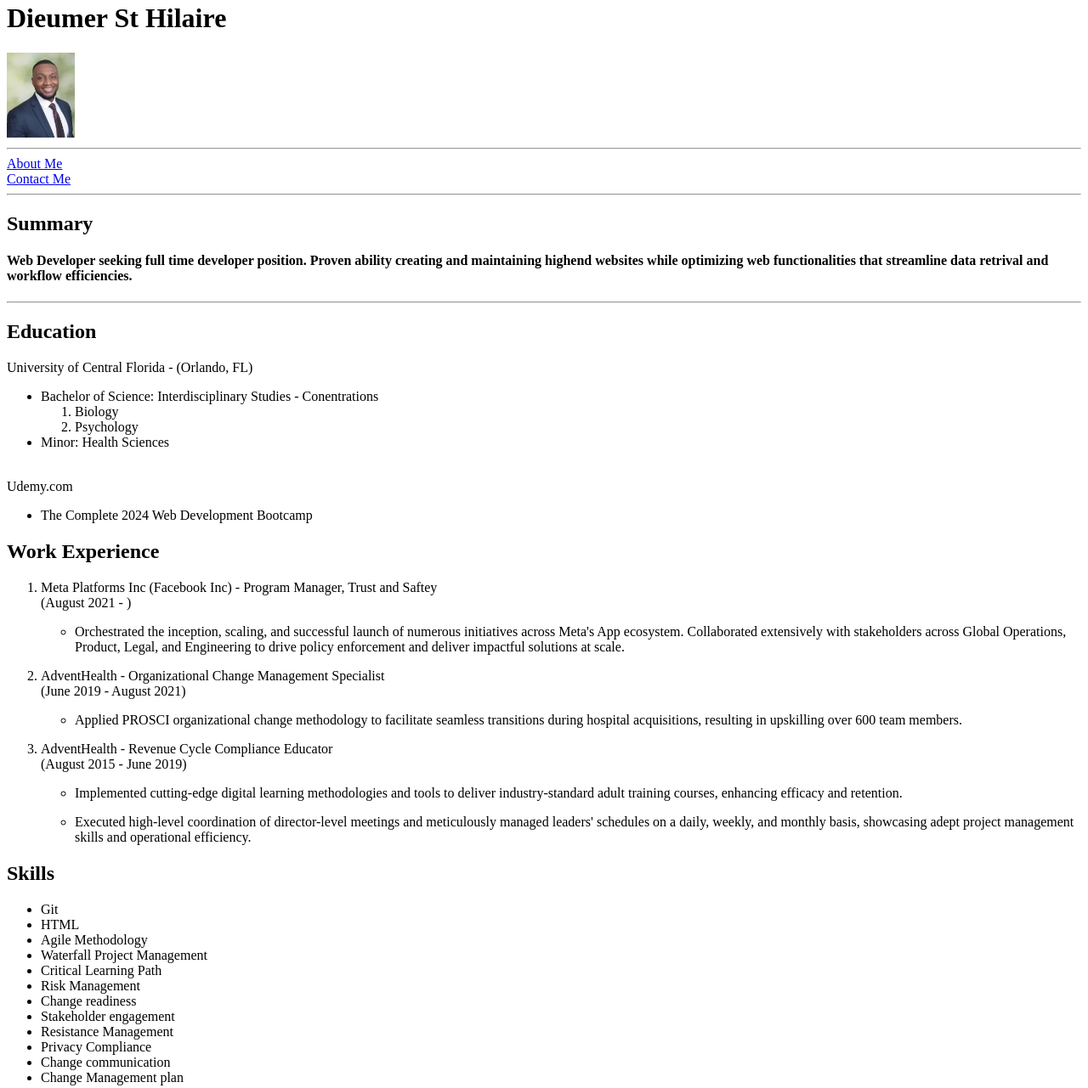
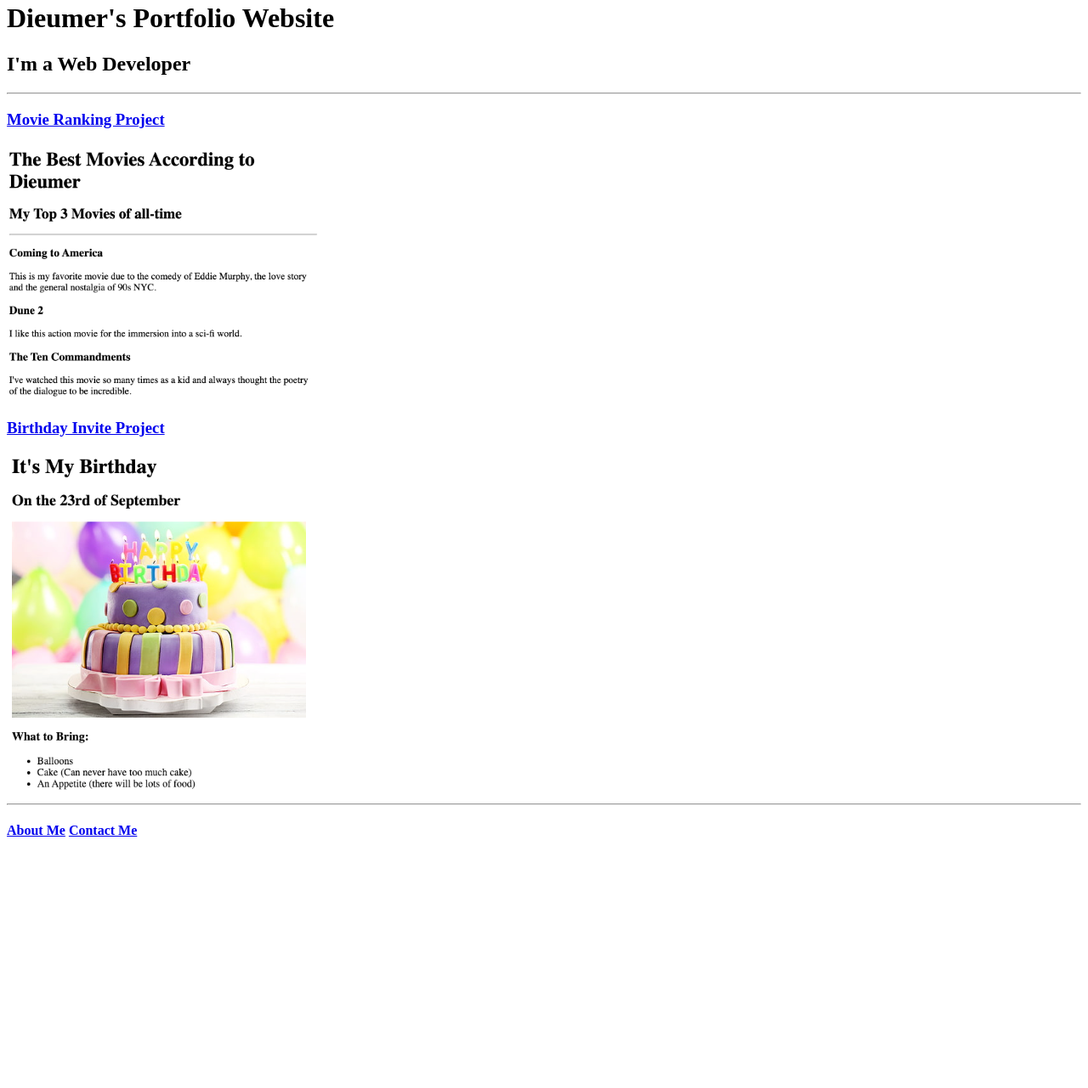
Before and after one commit to Roaring-Coder/html-portfolio, a plain HTML site: page index.html in a window 1280 px wide. Shown: the part 18-1299 px from the top of the page at 85% size. After the commit the page ends 1026 px from the top, so only its background shows below. Drawn offline with Linux system fonts and the light colour scheme.

Commit message:
Add files via upload

```diff
--- a/index.html
+++ b/index.html
@@ -1,80 +1,33 @@
-<!DOCTYPE html>
+<!DOCTYPE HTML>
     <html lang="en">
         <head>
             <meta charset="UTF-8">
-    <meta name="viewport" content="width=device-width, initial-scale=1.0">
-    <title>My Resume</title>
+            <title>My Website</title>
         </head>
-<body>
-    <h1>Dieumer St Hilaire</h1>
-    <img src="./Professional_Headshot.png" height="100"/>
+
+
+        <Body>
+            <h1> Dieumer's Portfolio Website</h1>
+                <h2> I'm a Web Developer</h2>
                 <hr/>
-        <a href="./About_me.html"> About Me</a><br/>
-        <a href="./Lets_get_in_touch.html">Contact Me</a>
+                <h3> <a href="./public/movie-ranking.html">Movie Ranking Project</a></h3>
+                <img height="300" src="./assets/images/D's Version Movie Ranking.png"/>
 
+                <h3> <a href="./public/birthday-invite.html">Birthday Invite Project</a></h3>
+                <img height="400" src="./assets/images/Correct birthday invite screenshot.png"/>
                 <hr/>
-    <h2>Summary</h2>
-    <h4> Web Developer seeking full time developer position.
-        Proven ability creating and maintaining highend websites while optimizing web functionalities that streamline data retrival and workflow efficiencies. </h4>
-        <hr/>
-    <h2>Education</h2>
-    University of Central Florida - (Orlando, FL)
-    <ul>
-        <li>Bachelor of Science: Interdisciplinary Studies - Conentrations
-            <ol>
-                <li>Biology</li>
-                <li>Psychology</li>
-            </ol>
-            <li> Minor: Health Sciences</li><br/>
+                <h4><a href="./public/about.html">About Me</a>
+                    <a href="./public/contact.html"> Contact Me</a></h4>
 
-    </ul>
-    Udemy.com
-    <Ul>
-        <li>The Complete 2024 Web Development Bootcamp</li>
-    </Ul>
-    <h2>Work Experience</h2>
-    <ol>
-        <li>Meta Platforms Inc (Facebook Inc) - Program Manager, Trust and Saftey <br/>(August 2021 - )</li>
-        <p><ul>
-            <li>
-            Orchestrated the inception, scaling, and successful launch of
-            numerous initiatives across Meta's App ecosystem. Collaborated extensively with stakeholders across Global Operations,
-            Product, Legal, and Engineering to drive policy enforcement and deliver impactful solutions at scale.</li></ul></p>
-            <li>AdventHealth - Organizational Change Management Specialist <br/>(June 2019 - August 2021)</li>
-        <p>
-            <ul>
-            <li>Applied PROSCI organizational change methodology to facilitate seamless transitions
-            during hospital acquisitions, resulting in upskilling over 600 team members.</li>
-            </ul>
-            </p>
-        <li>AdventHealth - Revenue Cycle Compliance Educator<br/>(August 2015 - June 2019)</li>
-        <p>
-            <ul>
+        </Body>
+    </html>
 
-            <li>Implemented cutting-edge digital learning methodologies and tools to deliver industry-standard adult training courses,
-            enhancing efficacy and retention.</li>
+<!-- TODO 4: Add titles/subtitles etc. -->
 
-        </p>
+<!-- TODO 5: Add a link to the project pages -->
 
-        <p>
-            <li>
-            Executed high-level coordination of director-level meetings and meticulously managed leaders' schedules on a daily,
-            weekly, and monthly basis, showcasing adept project management skills and operational efficiency.</li>
-        </ul></p>
-    </ol>
-    <h2>Skills</h2>
-    <ul>
-        <li>Git</li><li>HTML</li><li>Agile Methodology</li><li>Waterfall Project Management</li><li>Critical Learning Path</li><li>Risk Management</li><li>Change readiness</li><li>Stakeholder engagement</li><li>Resistance Management</li><li>Privacy Compliance</li>
-        <li>Change communication</li><li>Change Management plan</li><li>Continuous improvement</li><li>KPI's</li><li>Content Moderation</li><li>ADDIE model</li><li>Gamification</li><li>Needs analysis</li>
-        <li>Community Guidelines</li><li>Policy enforcement</li><li>Data security</li><li>Microlearning</li><li>Storyboarding</li><li>Instructional Designer </li><li>Blended learning</li>
-        <li>Abuse prevention</li><li>Bloom's Taxonomy </li><li>Learning objectives</li>
-    </ul>
-<h2>Hobbies</h2>
-<ul>
-    <li><a href="./Hobbies.html">My Hobbies</a></li>
-</ul>
-</body><footer>
-    <small>Copyright © 2025 Jasker Inc</small>
-</footer>
-</body>
-</html>
+<!-- TODO 6: Add images to show the project previews
+HINT for TODO 6: You can use the height attribute set to 200 to make the image smaller:
+https://developer.mozilla.org/en-US/docs/Web/HTML/Element/img#attr-height -->
+
+<!-- TODO 7: Add the Contact Me and About Me page links -->
```
Also changed, not shown: public/birthday-invite.html (+1 -1 lines), assets/images/Correct birthday invite screenshot.png (added). Lines whose indentation alone changed are shown as unchanged.
